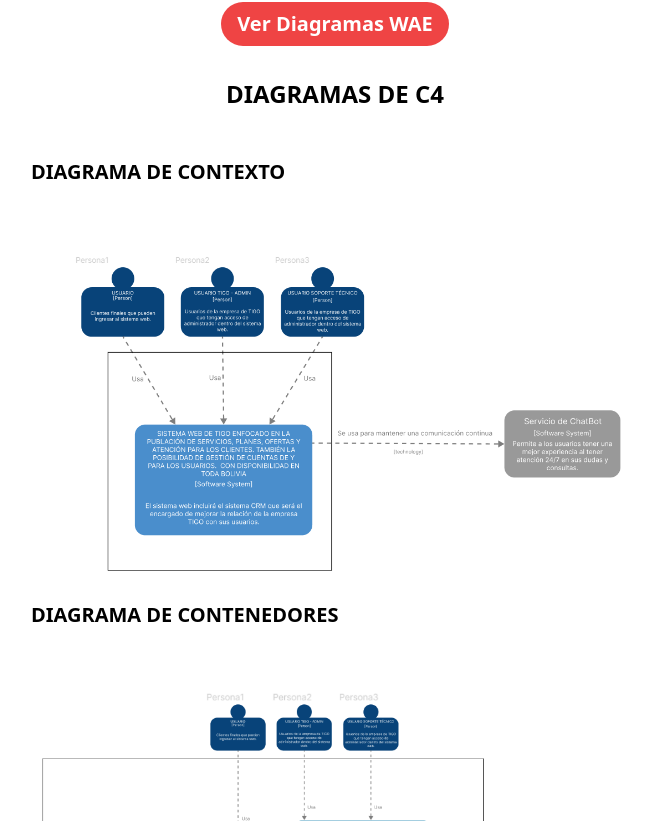
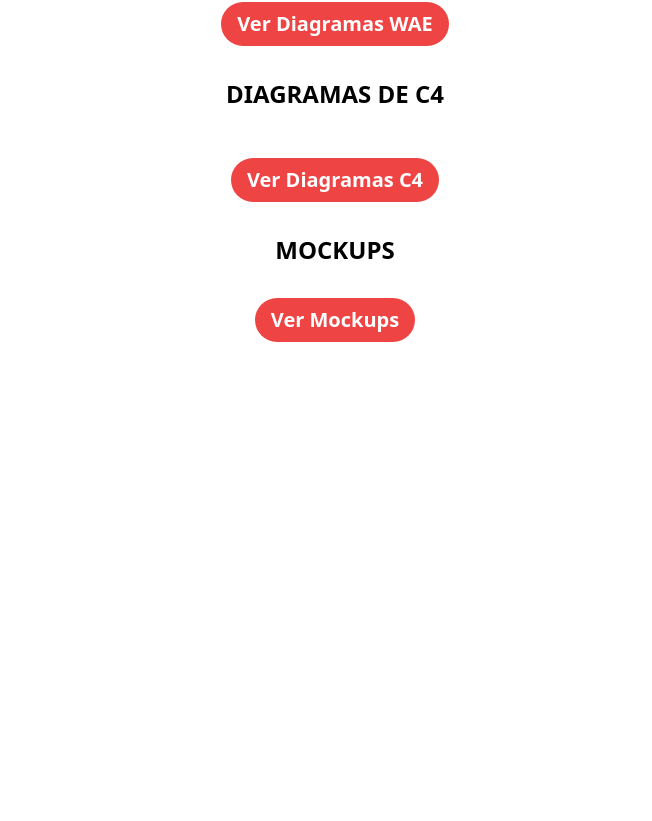
Before and after one commit to eavm314/ketal-presentation, a React (Vite) app: page /fase-diseno-desarrollo in a window 1280 px wide. Shown: the part 2719-3540 px from the top of the page, without its empty margins (305-957 px from the left). After the commit the page ends 3093 px from the top, so only its background shows below. Built offline with nearby package versions, Linux system fonts and the light colour scheme.

Commit message:
fase desarrollo y diseño

```diff
--- a/index.html
+++ b/index.html
@@ -4,7 +4,7 @@
     <meta charset="UTF-8" />
     <link rel="icon" type="image/svg+xml" href="/vite.svg" />
     <meta name="viewport" content="width=device-width, initial-scale=1.0" />
-    <title>CRM TIGO</title>
+    <title>CRM Ketal</title>
   </head>
   <body>
     <div id="root"></div>
--- a/src/pages/FaseDisenioDesarrollo.jsx
+++ b/src/pages/FaseDisenioDesarrollo.jsx
@@ -351,21 +351,25 @@
       >
         DIAGRAMAS DE C4
       </h2>
-      <h3
-        className="text-xl font-bold text-left ml-80 pb-12"
+      <div
+        style={{
+          display: "flex",
+          justifyContent: "center",
+          alignItems: "center",
+        }}
       >
-        DIAGRAMA DE CONTEXTO
-      </h3>
-      <div className="flex justify-center">
-        <img src={img_contexto} alt="Gartner Cloud" className="w-1/2" />
-      </div>
-      <h3
-        className="text-xl font-bold text-left ml-80 pb-12"
-      >
-        DIAGRAMA DE CONTENEDORES
-      </h3>
-      <div className="flex justify-center">
-        <img src={img_contenedor} alt="Gartner Cloud" className="w-1/2" />
+        <button
+          className="bg-red-500 hover:bg-red-600 text-white font-bold py-2 px-4 rounded-full mb-8 text-xl"
+        >
+          <a
+            href="https://app.diagrams.net/#G1UxTBa35xamL1WvXlcGFaR_RKoCWsProJ#%7B%22pageId%22%3A%22YGbsHR9majCSpaoM3D2D%22%7D"
+            target="_blank"
+            rel="noreferrer"
+            style={{ textDecoration: "none", color: "inherit" }}
+          >
+            Ver Diagramas C4
+          </a>
+        </button>
       </div>
       <h2 className="text-2xl font-bold text-center pb-8" >
         MOCKUPS
```
